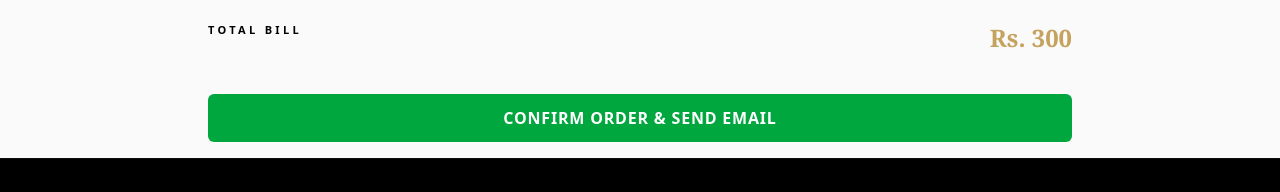
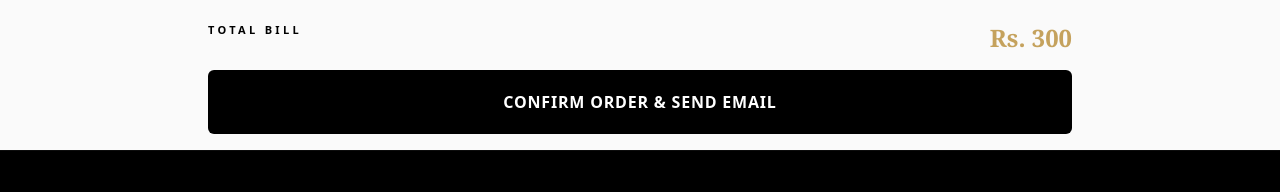
Before and after one commit to ladynest1-ctrl/Ladynest-srore, a Next.js app: page /checkout in a window 1280 px wide. Shown: the part 303-495 px from the top of the page. Built offline with nearby package versions, Linux system fonts and the light colour scheme; no server answers; a web font is replaced by a local one.

Commit message:
update checkout page with email and whatsapp trigger

```diff
--- a/src/app/checkout/page.jsx
+++ b/src/app/checkout/page.jsx
@@ -63,7 +63,7 @@ export default function CheckoutPage() {
 
         <button
           onClick={handleOrderSubmit}
-          className="mt-6 w-full bg-green-600 text-white py-3 rounded-md font-bold uppercase tracking-wider"
+          className="w-full bg-black text-white py-5 flex items-center justify-center gap-3 font-bold uppercase tracking-wider rounded-md"
         >
           Confirm Order & Send Email
         </button>
```
